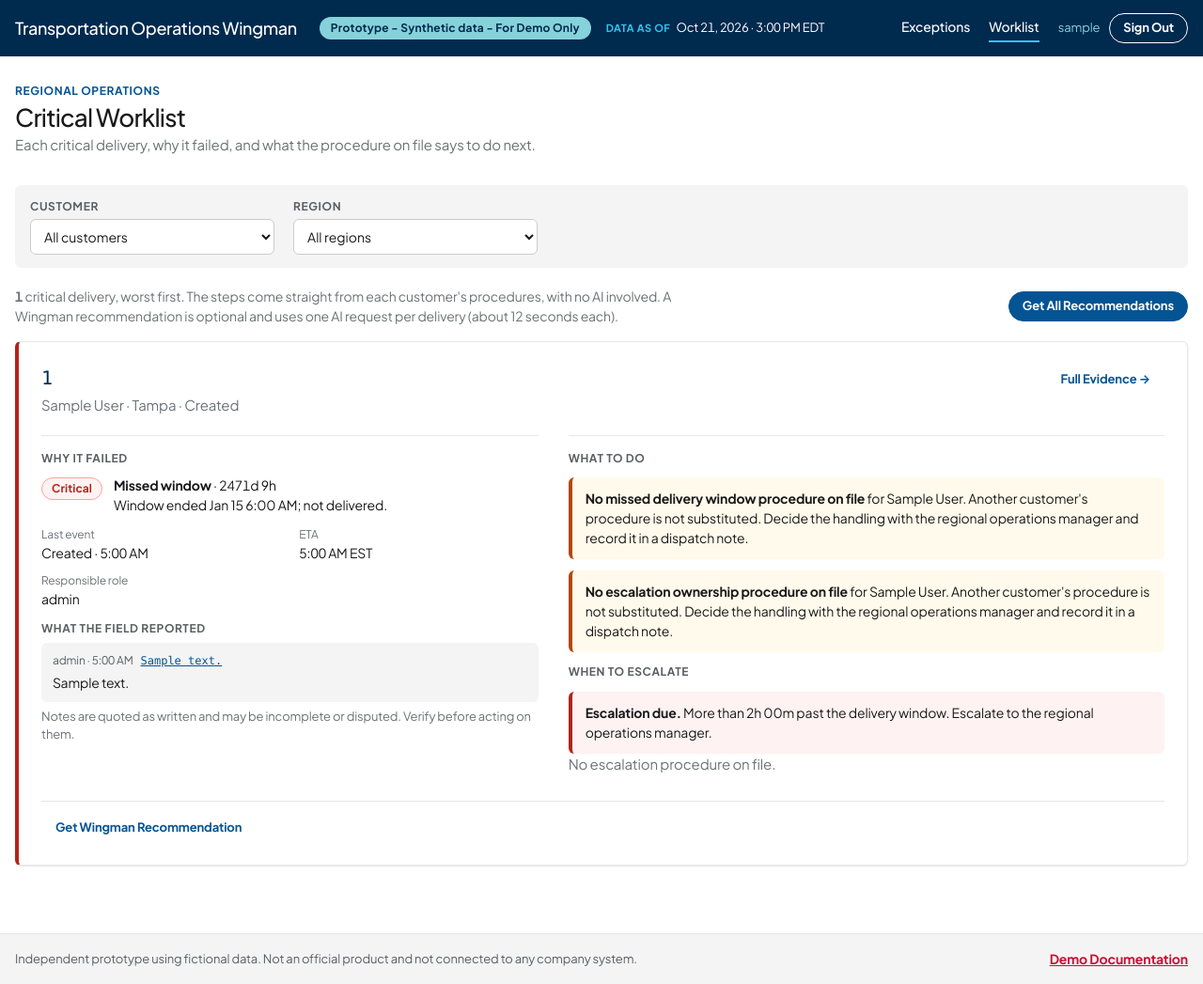
After one commit to querybridge/trans_ops_wingman, a Django app: page /worklist/ in a window 1280 px wide. The commit adds this page. Shown: the whole page at 94% size. Run offline with Django 5.2, Linux system fonts and the light colour scheme; a user stored in the database is signed in; tables that the repository leaves empty hold one stand-in row (values such as "Sample post"); parts of the project's set-up code (start-up, migrations or seed data) failed here and were passed over.

Commit message:
Add critical Worklist: why each delivery failed and what its procedure says to do
Rules choose the critical shipments; action steps, owners, and escalation
guidance are quoted from the customer's procedures with source links, so
the page needs no AI call. An optional per-delivery Wingman recommendation
reuses the validated, cited explanation.

Co-Authored-By: Claude Opus 5.5 <noreply@anthropic.com>

```diff
--- a/static/css/wingman.css
+++ b/static/css/wingman.css
@@ -309,3 +309,22 @@ strong { font-weight: 700; }
 .ai-label { font-size: 12px; font-weight: 700; text-transform: uppercase; letter-spacing: var(--track-eyebrow); color: var(--slate-strong); margin: 12px 0 6px; }
 .cited { margin: 0; padding-left: 18px; }
 .cited li { margin-bottom: 4px; }
+
+/* Critical worklist */
+.worklist-bar { display: flex; flex-wrap: wrap; justify-content: space-between; align-items: center; gap: 12px 24px; margin-bottom: 16px; }
+.worklist-bar p { margin: 0; max-width: 760px; font-size: 14px; }
+.work-item { border-left: 4px solid var(--critical); }
+.work-item__head { display: flex; flex-wrap: wrap; justify-content: space-between; align-items: flex-start; gap: 8px 16px; }
+.work-item__head p { margin: 0; }
+.work-item__body { display: grid; gap: 8px 32px; grid-template-columns: minmax(0, 1fr); }
+@media (min-width: 900px) { .work-item__body { grid-template-columns: minmax(0, 1fr) minmax(0, 1.2fr); } }
+.work-item__facts { margin-top: 12px; }
+.work-item__ai { border-top: 1px solid var(--gray-200); margin-top: 16px; padding-top: 12px; }
+.work-item__ai form { display: flex; flex-wrap: wrap; align-items: center; gap: 8px 12px; }
+.play { margin-bottom: 12px; font-size: 14px; }
+.play__source { margin: 0 0 6px; }
+.play__source .ref { margin-left: 4px; }
+.play__owner { margin: 6px 0 0; }
+.steps { margin: 0; padding-left: 20px; font-size: 14px; }
+.steps li { margin-bottom: 6px; }
+.steps--plain { list-style: disc; margin-top: 8px; }
--- a/templates/base.html
+++ b/templates/base.html
@@ -24,7 +24,9 @@
       {% if user.is_authenticated %}
       <nav class="appbar__nav" aria-label="Main">
         {% url 'web:dashboard' as dashboard_url %}
+        {% url 'web:worklist' as worklist_url %}
         <a href="{{ dashboard_url }}" {% if request.path == dashboard_url %}aria-current="page"{% endif %}>Exceptions</a>
+        <a href="{{ worklist_url }}" {% if request.path == worklist_url %}aria-current="page"{% endif %}>Worklist</a>
         <form method="post" action="{% url 'logout' %}" class="appbar__logout">
           {% csrf_token %}
           <span class="appbar__user">{{ user.get_username }}</span>
--- /dev/null
+++ b/web/templates/web/partials/worklist_items.html
@@ -0,0 +1,111 @@
+{% if not items %}
+<div class="card empty-state">
+  <h3>No Critical Deliveries in This Scope</h3>
+  <p class="muted">Nothing for the selected customer and region is critical as of the demo timestamp. Warnings are listed on the <a href="{% url 'web:dashboard' %}?customer={{ scope.customer }}&amp;region={{ scope.region }}">Exception Queue</a>.</p>
+</div>
+{% else %}
+<div class="worklist-bar">
+  <p class="muted"><strong class="num">{{ items|length }}</strong> critical deliver{{ items|length|pluralize:"y,ies" }}, worst first. The steps come straight from each customer's procedures, with no AI involved. A Wingman recommendation is optional and uses one AI request per delivery (about 12 seconds each).</p>
+  <button type="button" class="btn btn-primary btn-sm" hx-on:click="htmx.trigger(document.body, 'wingman-all')">Get All Recommendations</button>
+</div>
+
+{% for item in items %}
+{% with s=item.shipment %}
+{% url 'web:shipment_detail' s.shipment_id as detail_path %}
+{% with detail_url=detail_path|add:"?customer="|add:scope.customer %}
+<article class="card work-item" id="work-{{ s.shipment_id }}">
+  <header class="work-item__head">
+    <div>
+      <h2 class="id-heading"><span class="id">{{ s.shipment_id }}</span></h2>
+      <p class="muted">{{ s.customer.name }} · {{ s.get_region_display }} · {{ s.get_status_display }}</p>
+    </div>
+    <a class="btn btn-quiet btn-sm" href="{{ detail_url }}">Full Evidence →</a>
+  </header>
+
+  <div class="work-item__body">
+    <section>
+      <h3 class="section-title">Why It Failed</h3>
+      <ul class="flags">
+        {% for f in item.flags %}
+        <li class="flag">
+          <span class="badge badge--{{ f.severity }}">{{ f.severity|capfirst }}</span>
+          <div><strong>{{ f.rule_label }}</strong> · <span class="num">{{ f.age_display }}</span><div>{{ f.reason }}</div></div>
+        </li>
+        {% endfor %}
+      </ul>
+      <dl class="facts work-item__facts">
+        <div><dt>Last event</dt><dd>{% if item.last_event %}{{ item.last_event.get_event_type_display }} · <span class="num">{{ item.last_event.occurred_at|date:"g:i A" }}</span>{% else %}No events recorded{% endif %}</dd></div>
+        <div><dt>ETA</dt><dd>{% if s.eta %}<span class="num">{{ s.eta|date:"g:i A T" }}</span>{% else %}<span class="unknown">Unavailable from source</span>{% endif %}</dd></div>
+        <div><dt>Responsible role</dt><dd>{{ s.assigned_role|default:"Not assigned" }}</dd></div>
+      </dl>
+      <h4 class="ai-label">What the field reported</h4>
+      {% if item.notes %}
+      <ul class="notes">
+        {% for note in item.notes %}
+        <li class="note">
+          <div class="note__meta">{{ note.author_role }} · <time class="num">{{ note.noted_at|date:"g:i A" }}</time> <a class="id ref" href="{{ detail_url }}#{{ note.note_id }}">{{ note.note_id }}</a></div>
+          <p>{{ note.text }}</p>
+        </li>
+        {% endfor %}
+      </ul>
+      <p class="caption">Notes are quoted as written and may be incomplete or disputed. Verify before acting on them.</p>
+      {% else %}
+      <p class="muted">No dispatch notes for this shipment.</p>
+      {% endif %}
+    </section>
+
+    <section>
+      <h3 class="section-title">What to Do</h3>
+      {% for gap in item.gaps %}
+      <div class="callout callout--warning">
+        <strong>No {{ gap }} procedure on file</strong> for {{ s.customer.name }}. Another customer's procedure is not substituted. Decide the handling with the regional operations manager and record it in a dispatch note.
+      </div>
+      {% endfor %}
+      {% for play in item.plays %}
+      <div class="play">
+        <p class="play__source">{{ play.label|capfirst }}: <strong>{{ play.document.title }}</strong> <a class="id ref" href="{{ detail_url }}#{{ play.document.chunks.all.0.chunk_id }}">{{ play.document.document_id }} {{ play.document.version }}</a>{% if play.match == "customer" %} <span class="badge badge--info">{{ s.customer.name }} only</span>{% endif %}</p>
+        <ol class="steps">
+          {% for c in play.steps %}
+          <li><strong>{{ c.section }}.</strong> {{ c.text }} <a class="id ref" href="{{ detail_url }}#{{ c.chunk_id }}">{{ c.chunk_id }}</a></li>
+          {% endfor %}
+        </ol>
+        {% for c in play.owners %}
+        <p class="play__owner"><strong>Owner:</strong> {{ c.text }} <a class="id ref" href="{{ detail_url }}#{{ c.chunk_id }}">{{ c.chunk_id }}</a></p>
+        {% endfor %}
+      </div>
+      {% endfor %}
+
+      <h4 class="ai-label">When to escalate</h4>
+      {% if item.escalation_check %}
+        {% if item.escalation_check.due %}
+        <div class="callout callout--critical"><strong>Escalation due.</strong> More than {{ item.escalation_check.limit }} past the delivery window. Escalate to the regional operations manager.</div>
+        {% else %}
+        <div class="callout callout--warning"><strong>Escalate if not delivered by <span class="num">{{ item.escalation_check.at|date:"g:i A" }}</span></strong> ({{ item.escalation_check.limit }} past the window).</div>
+        {% endif %}
+      {% endif %}
+      {% for esc in item.escalation %}
+      <ul class="steps steps--plain">
+        {% for c in esc.sections %}
+        <li><strong>{{ c.section }}.</strong> {{ c.text }} <a class="id ref" href="{{ detail_url }}#{{ c.chunk_id }}">{{ c.chunk_id }}</a></li>
+        {% endfor %}
+      </ul>
+      {% empty %}
+      <p class="muted">No escalation procedure on file.</p>
+      {% endfor %}
+    </section>
+  </div>
+
+  <footer class="work-item__ai">
+    <form hx-post="{% url 'web:recommend_next_step' s.shipment_id %}" hx-target="#rec-{{ s.shipment_id }}"
+          hx-trigger="submit, wingman-all from:body" hx-indicator="#rec-loading-{{ s.shipment_id }}" hx-disabled-elt="find button">
+      <input type="hidden" name="customer" value="{{ scope.customer }}">
+      <button type="submit" class="btn btn-quiet btn-sm">Get Wingman Recommendation</button>
+      <span id="rec-loading-{{ s.shipment_id }}" class="htmx-indicator loading-text" role="status">Reviewing evidence and procedures…</span>
+    </form>
+    <div id="rec-{{ s.shipment_id }}" class="ai-result"></div>
+  </footer>
+</article>
+{% endwith %}
+{% endwith %}
+{% endfor %}
+{% endif %}
--- /dev/null
+++ b/web/templates/web/worklist.html
@@ -0,0 +1,30 @@
+{% extends "base.html" %}
+{% block title %}Worklist · Transportation Operations Wingman{% endblock %}
+{% block content %}
+<div class="page-head">
+  <div>
+    <p class="eyebrow">Regional Operations</p>
+    <h1>Critical Worklist</h1>
+    <p class="muted">Each critical delivery, why it failed, and what the procedure on file says to do next.</p>
+  </div>
+</div>
+
+<form class="filter-bar" method="get" action="{% url 'web:worklist' %}"
+      hx-get="{% url 'web:worklist' %}" hx-target="#worklist" hx-push-url="true"
+      hx-trigger="change, submit" hx-indicator="#worklist-loading">
+  <label class="field field--inline">
+    <span class="field__label">Customer</span>
+    {{ form.customer }}
+  </label>
+  <label class="field field--inline">
+    <span class="field__label">Region</span>
+    {{ form.region }}
+  </label>
+  <noscript><button type="submit" class="btn btn-primary btn-sm">Apply</button></noscript>
+  <span id="worklist-loading" class="htmx-indicator loading-text" role="status">Updating…</span>
+</form>
+
+<section id="worklist" aria-live="polite">
+  {% include "web/partials/worklist_items.html" %}
+</section>
+{% endblock %}
--- a/web/urls.py
+++ b/web/urls.py
@@ -8,6 +8,8 @@ urlpatterns = [
     path("", views.dashboard, name="dashboard"),
     path("shipments/<str:shipment_id>/", views.shipment_detail, name="shipment_detail"),
     path("shipments/<str:shipment_id>/explain/", views.explain_shipment, name="explain_shipment"),
+    path("worklist/", views.worklist_view, name="worklist"),
+    path("worklist/<str:shipment_id>/recommend/", views.recommend_next_step, name="recommend_next_step"),
     path("briefing/", views.generate_briefing, name="generate_briefing"),
     path("documentation/", views.documentation, name="documentation"),
 ]
--- a/web/views.py
+++ b/web/views.py
@@ -14,6 +14,7 @@ from operations.services import (
     list_exceptions,
     procedures_for_flags,
     shipment_flags,
+    worklist,
 )
 
 from .forms import ExceptionFilterForm
@@ -72,10 +73,9 @@ def _render_failure(request, result):
     )
 
 
-@require_POST
-@ai_rate_limited
-def explain_shipment(request, shipment_id):
-    shipment = get_shipment(shipment_id, request.POST.get("customer") or None)
+def _explain(request, shipment_id, template):
+    customer_scope = request.POST.get("customer") or ""
+    shipment = get_shipment(shipment_id, customer_scope or None)
     if shipment is None:
         raise Http404("Shipment not found in the selected customer scope.")
     client, state = _ai_client_or_state()
@@ -86,7 +86,20 @@ def explain_shipment(request, shipment_id):
     flush_traces()
     if not result.ok:
         return _render_failure(request, result)
-    return render(request, "web/partials/explanation.html", {"result": result, "x": result.output})
+    return render(request, template, {"result": result, "x": result.output, "shipment": shipment, "customer_scope": customer_scope})
+
+
+@require_POST
+@ai_rate_limited
+def explain_shipment(request, shipment_id):
+    return _explain(request, shipment_id, "web/partials/explanation.html")
+
+
+@require_POST
+@ai_rate_limited
+def recommend_next_step(request, shipment_id):
+    """The same validated explanation, rendered as a compact recommendation for the worklist."""
+    return _explain(request, shipment_id, "web/partials/worklist_recommendation.html")
 
 
 @require_POST
@@ -109,6 +122,19 @@ def generate_briefing(request):
 
 
 @require_GET
+def worklist_view(request):
+    form = ExceptionFilterForm(request.GET or None)
+    customer_id, region = form.scope()
+    context = {
+        "form": form,
+        "items": worklist(customer_id, region, settings.DEMO_AS_OF),
+        "scope": {"customer": customer_id or "", "region": region or ""},
+    }
+    template = "web/partials/worklist_items.html" if _is_htmx(request) else "web/worklist.html"
+    return render(request, template, context)
+
+
+@require_GET
 def documentation(request):
     return render(
         request,
```
Also changed, not shown: docs/demo_script.md (+5 -0 lines), docs/exception_rules.md (+4 -0 lines), docs/project_summary.md (+1 -0 lines), operations/rules.py (+19 -0 lines), operations/services.py (+57 -1 lines), operations/tests/test_rules.py (+15 -1 lines), web/templates/web/partials/worklist_recommendation.html (added, +27 -0 lines), web/tests/test_worklist.py (added, +93 -0 lines), README.md.
